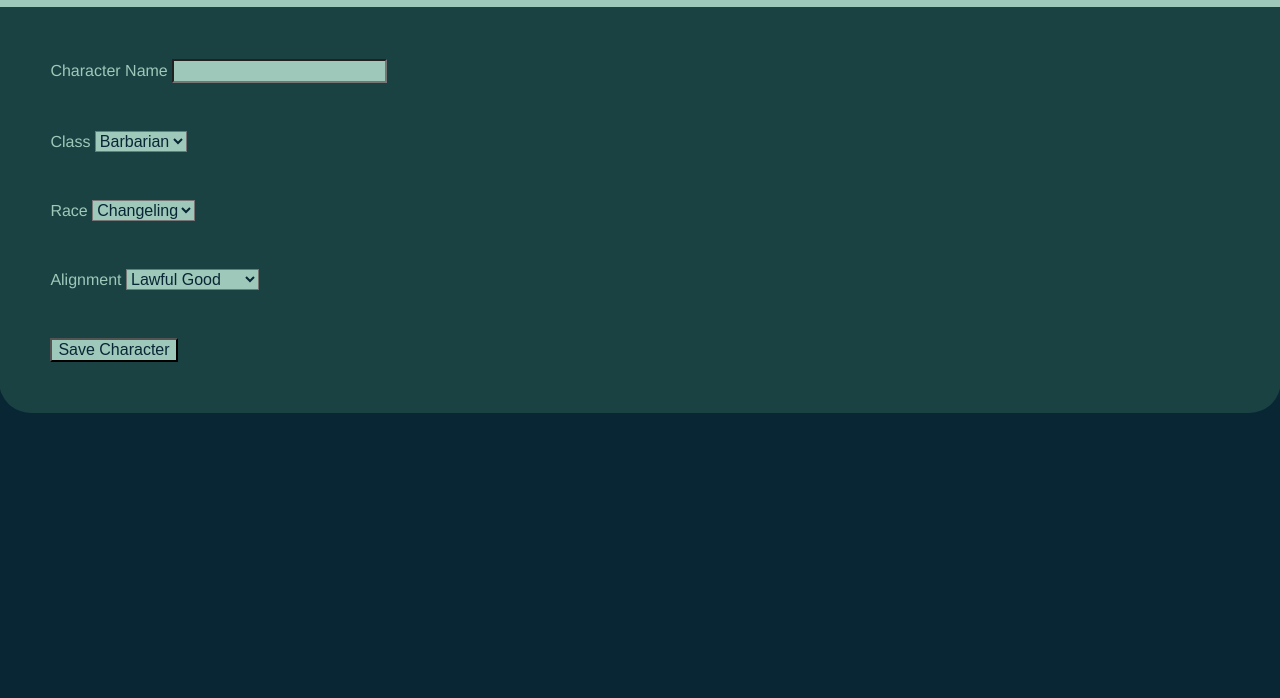
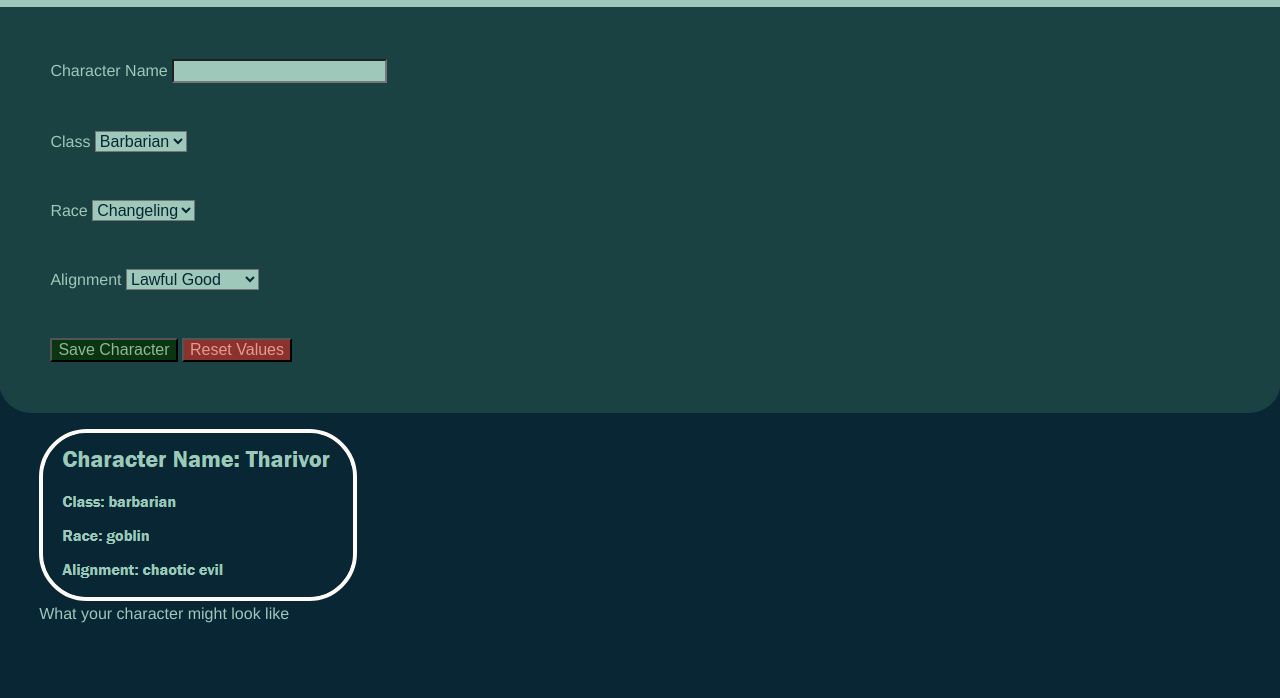
Before and after one commit to benkroppp/CharacterManager, a plain HTML site: page docs/index.html in a window 1280 px wide. Shown: the part 102-800 px from the top of the page. Drawn offline with Linux system fonts and the light colour scheme.

Commit message:
made things look nicer

```diff
--- a/docs/index.html
+++ b/docs/index.html
@@ -57,9 +57,16 @@
             </select>
             </div>
             <div class="form-section">
-                <input type="submit" name="submit" value="Save Character" id="submit">
+                <input type="submit" name="submit" value="Save Character" id="submit" class="save">
+                <input type="reset" name="reset" value="Reset Values" id="reset" class="delete">
             </div>
         </form>
+    </div>
+    <div class="figuresection">
+        <figure>
+            <img src="example.PNG" alt="An image of an example character" class="img">
+            <figcaption>What your character might look like</figcaption>
+        </figure>
     </div>
     </div>
 </body>
--- a/docs/style.css
+++ b/docs/style.css
@@ -7,6 +7,8 @@
     --color-6: #be8849;
     --color-7: #e49b91;
     --color-8: #8B322C;
+    --color-9: #093510;
+    --color-10: #93b898;
 }
 body{
     background-color: var(--color-1);
@@ -17,6 +19,7 @@ body{
     align-items: center;
     justify-content: center;
     width:100vw;
+    overflow-x: hidden;
 }
 input, select{
     background-color:var(--color-4);
@@ -50,6 +53,8 @@ a{
     color:var(--color-6);
     background-color:var(--color-5);
     font-size:1.5em;
+    justify-content: center;
+    text-align: center;
 }
 .navbar a{
     color: var(--color-6);
@@ -61,3 +66,19 @@ a{
 #managerpage{
 
 }
+.charactercard{
+    xpadding:5em;
+}
+.img{
+    border-color:var(--color-5);
+    border-style: solid;
+    border-width:0.3em;
+    border-radius: 3em;
+}
+.save{
+    color: var(--color-10);
+    background-color: var(--color-9);
+}
+.spacer{
+    margin: 3em;
+}
```
Also changed, not shown: docs/charactermanager.html (+3 -1 lines), docs/initiativetracker.html (+5 -2 lines), docs/example.PNG (added).
